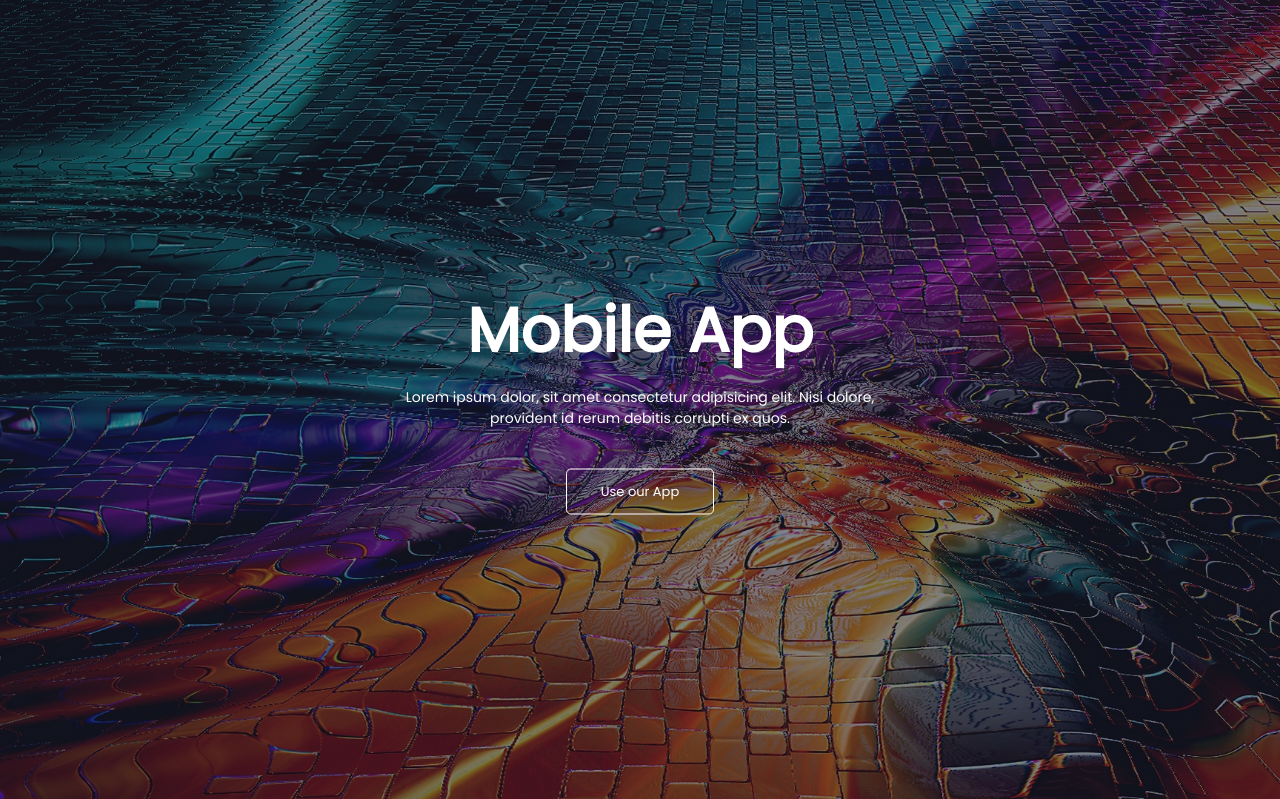
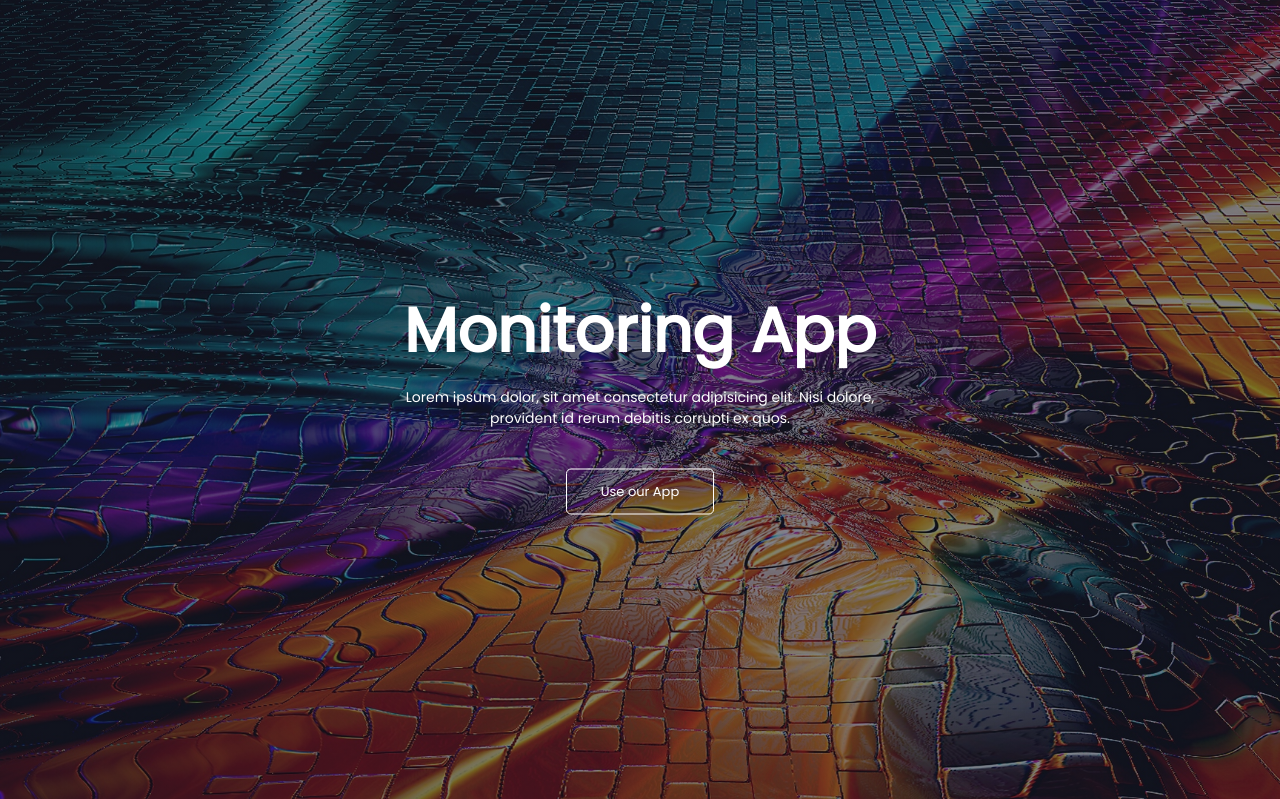
Before and after one commit to xtnctx/BFRBSys, a Django app: page / in a window 1280 px wide. Shown: the part 801-1600 px from the top of the page. Run offline with Django 4.2, Linux system fonts and the light colour scheme.

Commit message:
Add files via upload

```diff
--- a/website/base/templates/base/home.html
+++ b/website/base/templates/base/home.html
@@ -24,7 +24,7 @@
 
     <div class="header2">
         <div class="text-box">
-            <h1>Mobile App</h1>
+            <h1>Monitoring App</h1>
             <p>
                 Lorem ipsum dolor, sit amet consectetur adipisicing elit.
                 Nisi dolore, <br> provident id rerum debitis corrupti ex quos.
```
